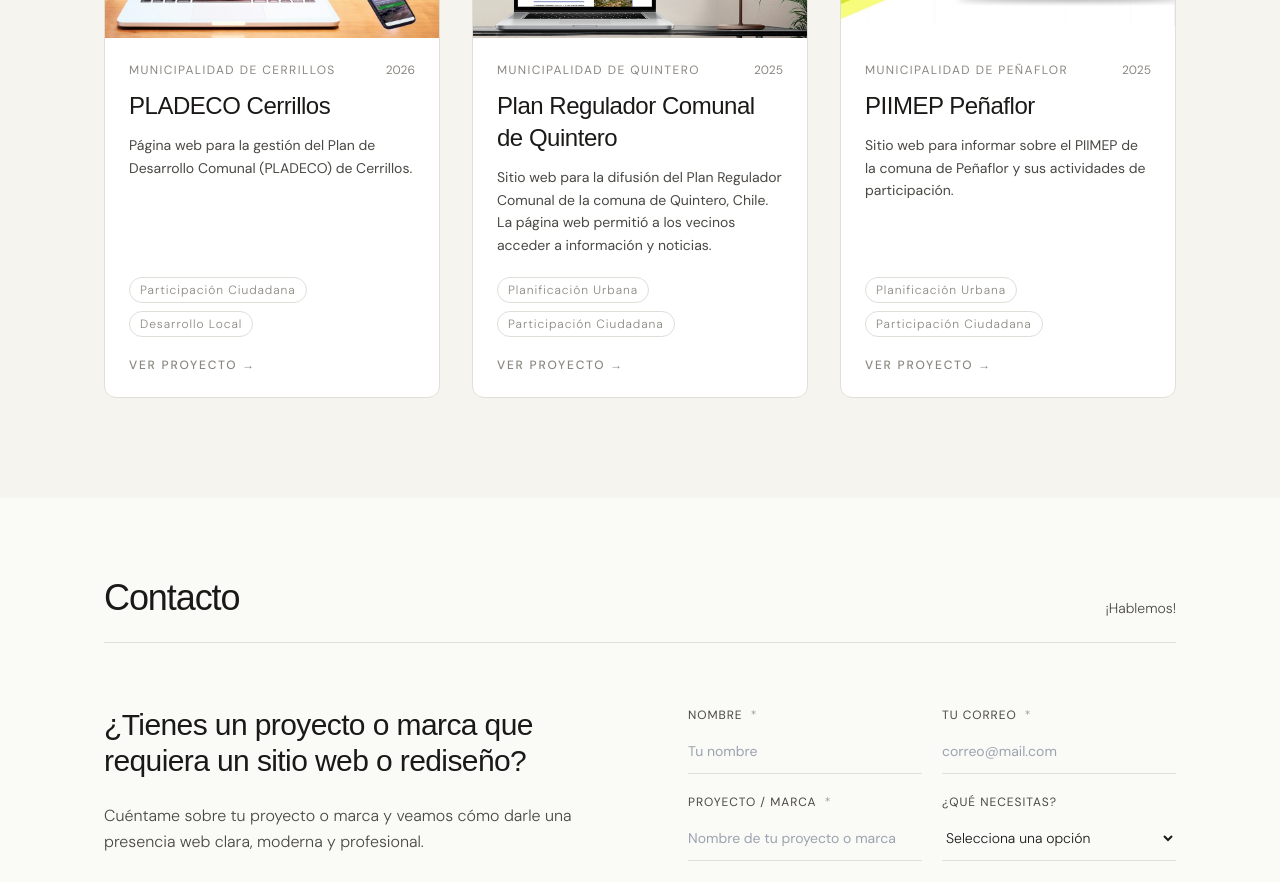
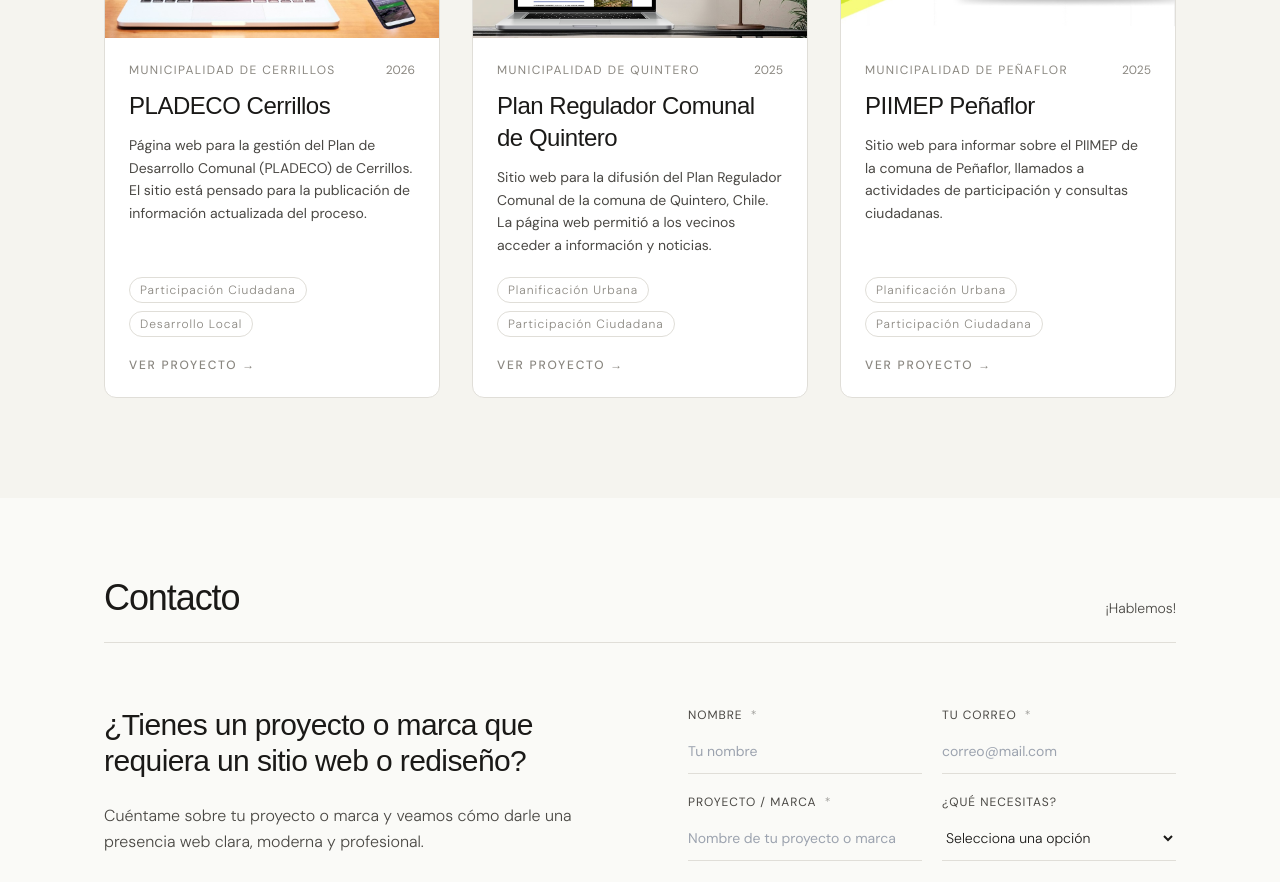
Before and after one commit to AlbertoRodBa/kulp-web, a Next.js app: page / in a window 1280 px wide. Shown: the part 2040-2922 px from the top of the page. Built offline with nearby package versions, Linux system fonts and the light colour scheme; no server answers.

Commit message:
edicion en descripcion de proyectos mas corta para mobile v2

```diff
--- a/constants/projects.ts
+++ b/constants/projects.ts
@@ -6,7 +6,7 @@ export const projects = [
     year: "2026",
     link: "https://pladecocerrillos.participayplanifica.cl",
     description:
-      "Página web para la gestión del Plan de Desarrollo Comunal (PLADECO) de Cerrillos.",
+      "Página web para la gestión del Plan de Desarrollo Comunal (PLADECO) de Cerrillos. El sitio está pensado para la publicación de información actualizada del proceso.",
     image: "/project-1-pladeco-cerrillos.jpg",
     tags: ["Participación Ciudadana", "Desarrollo Local"],
   },
@@ -28,7 +28,7 @@ export const projects = [
     year: "2025",
     link: "https://piimep.penaflor.cl",
     description:
-      "Sitio web para informar sobre el PIIMEP de la comuna de Peñaflor y sus actividades de participación.",
+      "Sitio web para informar sobre el PIIMEP de la comuna de Peñaflor, llamados a actividades de participación y consultas ciudadanas.",
     image: "/project-3-piimep-penaflor.jpg",
     tags: ["Planificación Urbana", "Participación Ciudadana"],
   },
```
